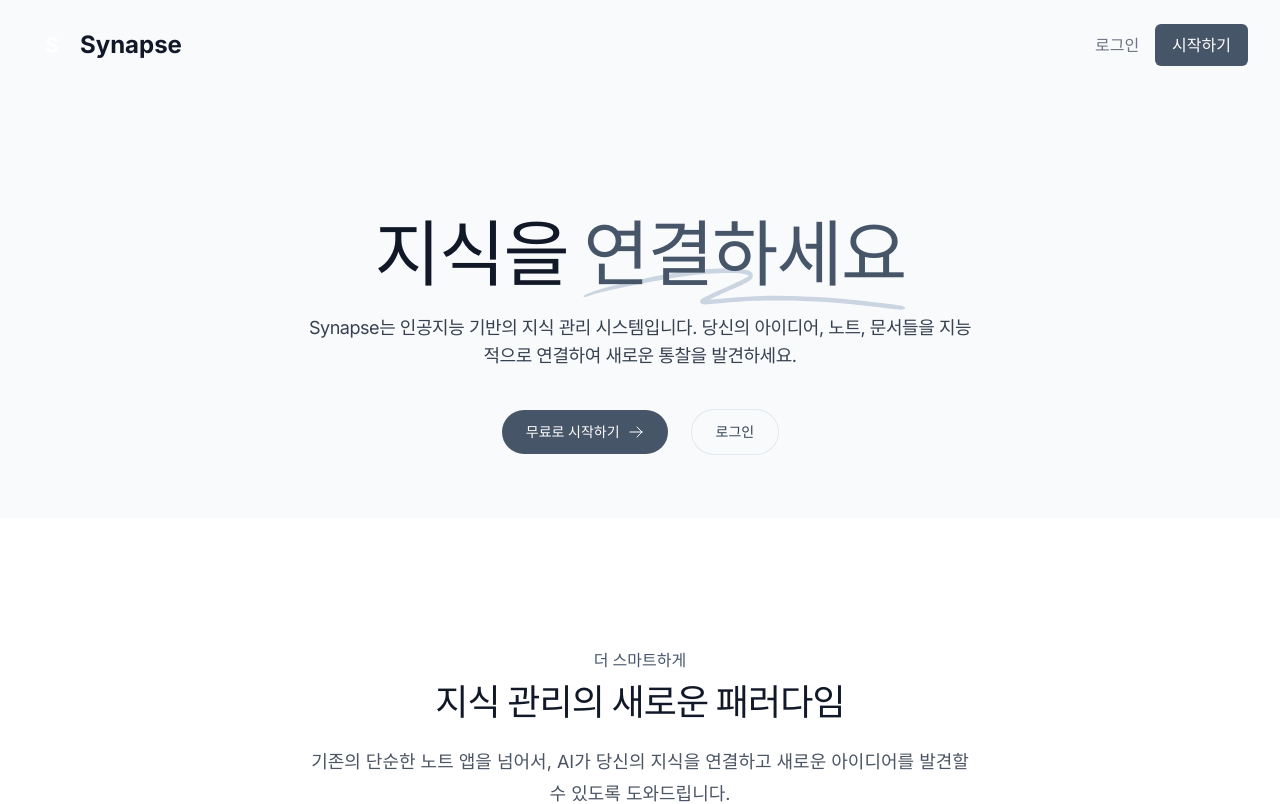
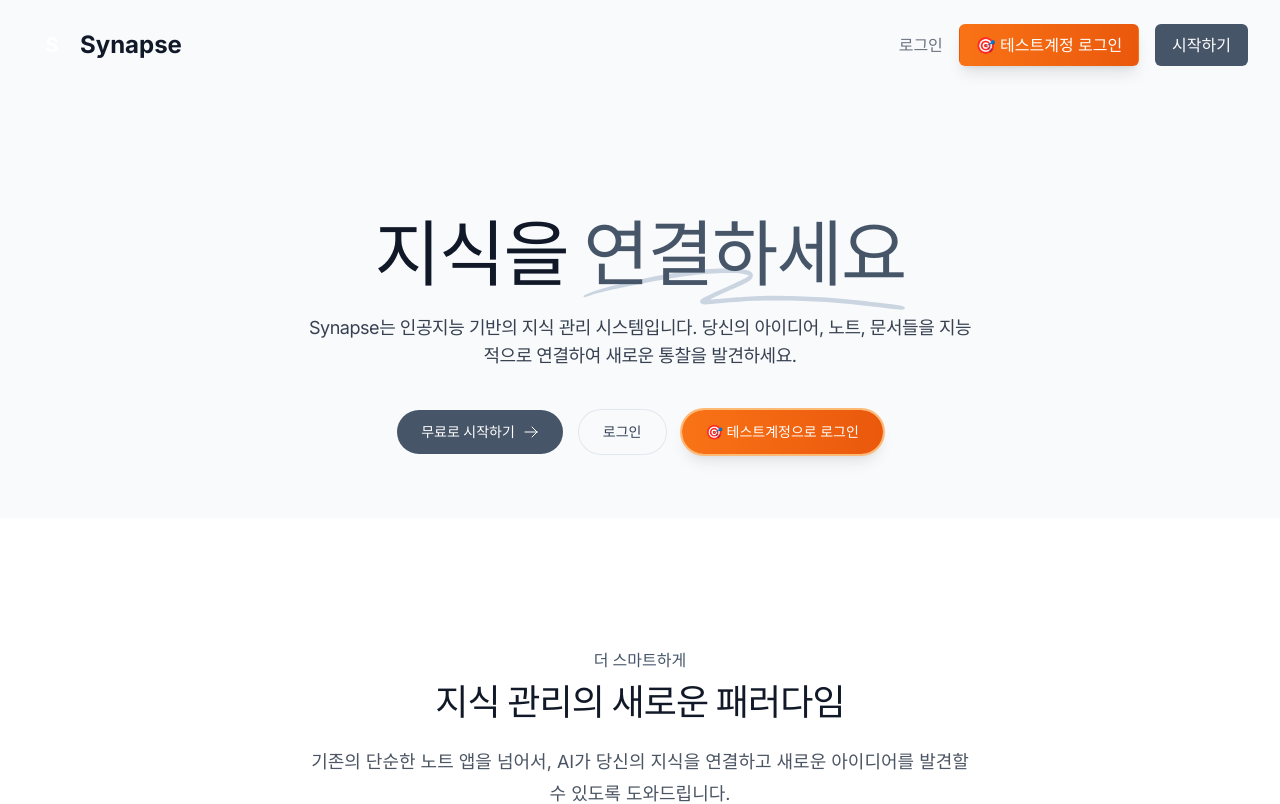
Before and after one commit to cmhblue1225/Synapse-AI, a React (Vite) app: page / in a window 1280 px wide. Shown: the top 804 px of the page. Built offline with nearby package versions, Linux system fonts and the light colour scheme; no server answers.

Commit message:
test account

```diff
--- a/src/pages/HomePage.tsx
+++ b/src/pages/HomePage.tsx
@@ -1,8 +1,29 @@
-import React from 'react';
-import { Link } from 'react-router-dom';
+import React, { useState } from 'react';
+import { Link, useNavigate } from 'react-router-dom';
 import { ArrowRightIcon, MagnifyingGlassIcon, BookOpenIcon, ShareIcon } from '@heroicons/react/24/outline';
+import { authService } from '../services/auth.service';
+import { toast } from 'react-toastify';
 
 export const HomePage: React.FC = () => {
+  const navigate = useNavigate();
+  const [isTestLoginLoading, setIsTestLoginLoading] = useState(false);
+
+  const handleTestLogin = async () => {
+    setIsTestLoginLoading(true);
+    try {
+      await authService.login({
+        email: 'test@test.com',
+        password: 'test1234'
+      });
+      toast.success('테스트 계정으로 로그인되었습니다!');
+      navigate('/app/dashboard');
+    } catch (error: any) {
+      toast.error(error.message || '테스트 계정 로그인에 실패했습니다.');
+      console.error('Test login error:', error);
+    } finally {
+      setIsTestLoginLoading(false);
+    }
+  };
   return (
     <div className="min-h-screen bg-gradient-to-br from-primary-50 to-secondary-50">
       {/* Navigation */}
@@ -24,6 +45,13 @@ export const HomePage: React.FC = () => {
             >
               로그인
             </Link>
+            <button
+              onClick={handleTestLogin}
+              disabled={isTestLoginLoading}
+              className="whitespace-nowrap bg-gradient-to-r from-orange-500 to-orange-600 border border-transparent rounded-md py-2 px-4 text-base font-medium text-white hover:from-orange-600 hover:to-orange-700 shadow-lg hover:shadow-xl transform hover:scale-105 transition-all duration-200 disabled:opacity-50 disabled:cursor-not-allowed disabled:transform-none"
+            >
+              {isTestLoginLoading ? '로그인 중...' : '🎯 테스트계정 로그인'}
+            </button>
             <Link
               to="/auth/register"
               className="whitespace-nowrap bg-primary-600 border border-transparent rounded-md py-2 px-4 text-base font-medium text-white hover:bg-primary-700"
@@ -55,7 +83,7 @@ export const HomePage: React.FC = () => {
           당신의 아이디어, 노트, 문서들을 지능적으로 연결하여
           새로운 통찰을 발견하세요.
         </p>
-        <div className="mt-10 flex justify-center gap-x-6">
+        <div className="mt-10 flex flex-wrap justify-center gap-4">
           <Link
             to="/auth/register"
             className="group inline-flex items-center justify-center rounded-full py-3 px-6 text-sm font-semibold focus:outline-none focus-visible:outline-2 focus-visible:outline-offset-2 bg-primary-600 text-white hover:bg-primary-700 focus-visible:outline-primary-600 active:bg-primary-800 active:text-primary-100"
@@ -69,6 +97,25 @@ export const HomePage: React.FC = () => {
           >
             로그인
           </Link>
+          <button
+            onClick={handleTestLogin}
+            disabled={isTestLoginLoading}
+            className="group inline-flex items-center justify-center rounded-full py-3 px-6 text-sm font-semibold focus:outline-none focus-visible:outline-2 focus-visible:outline-offset-2 bg-gradient-to-r from-orange-500 to-orange-600 text-white hover:from-orange-600 hover:to-orange-700 shadow-lg hover:shadow-xl transform hover:scale-105 transition-all duration-200 disabled:opacity-50 disabled:cursor-not-allowed disabled:transform-none ring-2 ring-orange-300"
+          >
+            {isTestLoginLoading ? (
+              <>
+                <svg className="animate-spin -ml-1 mr-2 h-4 w-4 text-white" xmlns="http://www.w3.org/2000/svg" fill="none" viewBox="0 0 24 24">
+                  <circle className="opacity-25" cx="12" cy="12" r="10" stroke="currentColor" strokeWidth="4"></circle>
+                  <path className="opacity-75" fill="currentColor" d="M4 12a8 8 0 018-8V0C5.373 0 0 5.373 0 12h4zm2 5.291A7.962 7.962 0 014 12H0c0 3.042 1.135 5.824 3 7.938l3-2.647z"></path>
+                </svg>
+                로그인 중...
+              </>
+            ) : (
+              <>
+                🎯 테스트계정으로 로그인
+              </>
+            )}
+          </button>
         </div>
       </div>
 
```
Also changed, not shown: 1 other file (tests, documents, lock files or other folders).
